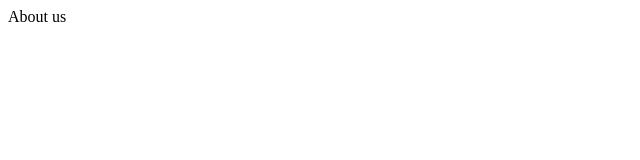
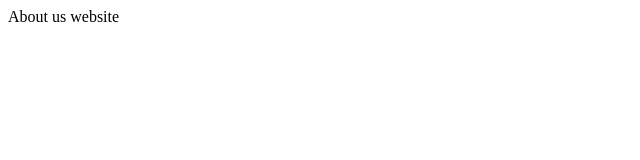
Before and after one commit to mr-lawrencel/firebase-app-boilerplate, a Next.js app in the folder hosting/website-fe/: page /about in a window 1280 px wide. Shown: the top 160 px of the page, without its empty margins (0-640 px from the left). Built offline with nearby package versions, Linux system fonts and the light colour scheme.

Commit message:
website pipeline

```diff
--- a/hosting/website-fe/pages/about.tsx
+++ b/hosting/website-fe/pages/about.tsx
@@ -1,3 +1,3 @@
 export default function AboutPage() {
-  return <div>About us</div>
+  return <div>About us website</div>
 }
```
